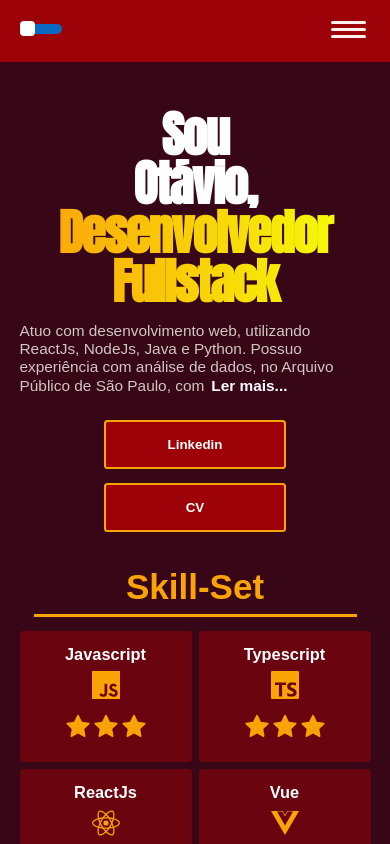
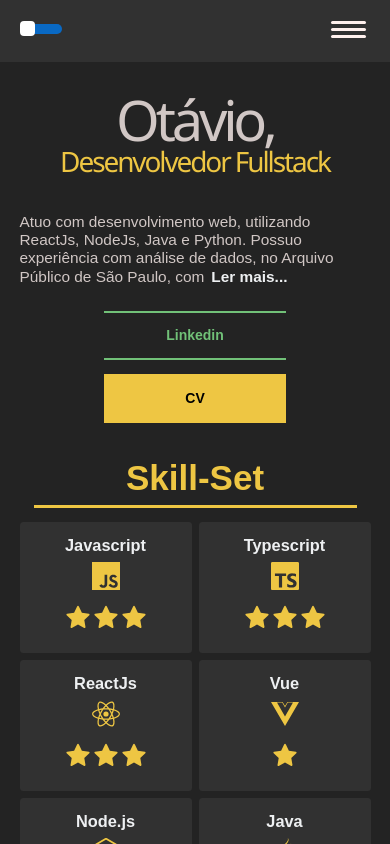
Before and after one commit to OtavioMiranda23/Portfolio, a React (Vite) app: page / in a window 390 px wide. Shown: the top 844 px of the page. Built offline with nearby package versions, Linux system fonts and the light colour scheme.

Commit message:
altera tema e corrige responsividade

```diff
--- a/src/components/ContentBio/index.tsx
+++ b/src/components/ContentBio/index.tsx
@@ -10,9 +10,8 @@
   return (
     <Container>
       <Apresentacao>
-        <span>Sou</span>
-        <span>Otávio,</span>
-        <span>{especialidade}</span>
+        <h1 className="estatico">Otávio,</h1>
+        <span className="digitado">{especialidade}</span>
       </Apresentacao>
       <LerMais limiteCaracteresBio={limiteCaracteresBio}>{descricao}</LerMais>
       <ButtonsBio>
--- a/src/components/ContentBio/styles.ts
+++ b/src/components/ContentBio/styles.ts
@@ -3,6 +3,7 @@
 export const Container = styled.div`
   //border: 1px solid green;
   //margin: 1rem;
+  background: ${props => props.theme.colors.background};
   display: flex;
   flex-direction: column;
   color: ${props => props.theme.colors.text};
@@ -19,59 +20,63 @@
 `;
 
 
-const colorCycle = keyframes`
-0%, 55% {
-  filter: brightness(0) invert(1); //white
-}
-  11%, 33% {
-    filter: none;
+// const colorCycle = keyframes
+// 0%, 55% {
+//   filter: brightness(0) invert(1); //white
+// }
+//   11%, 33% {
+//     filter: none;
+//   }
+// `;
+
+const typing = keyframes`
+  100% {
+    left: 100%;
+    margin: 0 -35px 0 -35px;
   }
 `;
 
-
-export const Apresentacao = styled.h1`
-  font-family: 'Anton', Arial, Helvetica, sans-serif;
-
+export const Apresentacao = styled.div`
+  //font-family: 'Anton', Arial, Helvetica, sans-serif;
+  font-family: 'Segoe UI', Tahoma, Geneva, Verdana, sans-serif;
   display: flex;
   flex-direction: column;
   align-items: center;
-  text-align: center;
-  margin: 1rem;
-  padding-top: 1rem;
-  font-size: 3.5rem;
-  letter-spacing: -.1rem;
+  justify-content: center;
+  margin: auto 0;
+  line-height: 3rem;
+  padding: 1rem;
+  //border: 1px solid green;
+  .estatico {
+    color: ${props => props.theme.colors.textBody};
+    font-size: 4rem;
+    font-weight: 500;
+    letter-spacing: -.3rem;
 
-  color: #fff;
+  }
 
-  line-height: 3.5rem;
-  margin: 2px solid green;
+  .digitado {
+    //border: 1px solid green;
+    color: ${props => props.theme.colors.primary};
+    font-size: 2rem;
+    letter-spacing: -.15rem;
+    position: relative;
 
-  @media screen and (min-width: 889px) {
-    padding: 2rem;
-    font-size: 7rem;
-    line-height: 7rem;
-}
-  span {
-    padding: 0 1rem;
-    filter: brightness(1) invert(0);
+  }
+  .digitado::after {
+    //border: 1px solid green;
+    background: ${props => props.theme.colors.background};
+    content: '';
+    position: absolute;
+    height: 100%;
+    //width: 0%;
+    left: 0;
+    //border-left: 3px solid ${props => props.theme.colors.text};
+    animation: ${typing} 2s steps(15) forwards;
+  }
 
-    background-clip: text;
-    -webkit-background-clip: text;
-    -webkit-text-fill-color: transparent;
 
-    animation: ${colorCycle} 10s ease-in-out infinite;
-  }
-  span:nth-child(1) {
-            background-image: linear-gradient(90deg, #7A056A, #D00000);
-        }
-        span:nth-child(2) {
-            background-image: linear-gradient(90deg, #DC2F02, #F48C06);
-            animation-delay: 3.33s;
-        }
-        span:nth-child(3) {
-            background-image: linear-gradient(90deg, #FAA307, #F7FF08);
-            animation-delay: 6.66s;
-        }
+
 `;
 
 
@@ -89,30 +94,38 @@
   button {
     height: 3.5rem;
     width: 13rem;
-    border-radius: 0.25rem;
+    //border-radius: 0.25rem;
     margin: .5rem;
-    border: 0.2rem solid ${props => props.theme.colors.secundary};
-    background-color: ${props => props.theme.colors.primary};
-    color: ${props => props.theme.colors.text };
+    //border: 0.2rem solid ${props => props.theme.colors.primary};
+    border:none;
+    background-color: ${props => props.theme.colors.primary };
     font-weight: 600;
+    font-size: 1rem;
     z-index: 1;
     outline: none;
     position: relative;
     cursor: pointer;
   }
 
+  .Linkedin {
+    background-color: ${props => props.theme.colors.background};
+    border-top: 2px solid ${props => props.theme.colors.secundary};
+    border-bottom: 2px solid ${props => props.theme.colors.secundary};
+    color: ${props => props.theme.colors.secundary};
+
+  }
   //-------Botão Linkedin-------
   .Linkedin:hover {
-    color: ${props => props.theme.colors.secundary};
+    color: ${props => props.theme.colors.background};
     font-weight: 600;
     cursor: pointer;
-    border: 0.2rem solid ${props => props.theme.colors.secundary};
+    border: 0.2px solid ${props => props.theme.colors.secundary};
     border-left: none;
     border-right: none;
     border-radius: 0;
   }
   .Linkedin:before {
-    transition: 0.1s ease ease-out;
+    transition: 0.3s ease ease-out;
     position: absolute;
     top: 0;
     left: 0;
@@ -120,24 +133,23 @@
     bottom: 0;
     opacity: 0;
     content: "";
-    background-color: ${props => props.theme.colors.background};
+    background-color: ${props => props.theme.colors.secundary};
     border-left: none;
   }
   .Linkedin:hover:before {
     transition: 0.5s all ease;
     left: 0;
-    right: 0%;
+    right: 0;
     opacity: 1;
     z-index: -1;
-    border-left: none;
   }
 
   //----Botão CV-----
   .CV:hover {
-    color: ${props => props.theme.colors.secundary};
+    color: ${props => props.theme.colors.primary};
     font-weight: 600;
     cursor: pointer;
-    border: 0.2rem solid ${props => props.theme.colors.secundary};
+    border: 0.2rem solid ${props => props.theme.colors.primary};
   }
 
   .CV:before {
--- a/src/components/ContentHabilidades/ContentHabilidadesDev/styles.ts
+++ b/src/components/ContentHabilidades/ContentHabilidadesDev/styles.ts
@@ -13,8 +13,8 @@
 
   h1 {
     font-size: 2.5rem;
-    color: ${props => props.theme.colors.secundary};
-    border-bottom: 3px solid ${props => props.theme.colors.secundary};
+    color: ${props => props.theme.colors.primary};
+    border-bottom: 3px solid ${props => props.theme.colors.primary};
     margin: 1rem;
     padding-bottom: 0.5rem;
   }
@@ -64,7 +64,7 @@
   svg {
     width: 2rem;
     height: 2rem;
-    fill: ${props => props.theme.colors.secundary};
+    fill: ${props => props.theme.colors.primary};
     margin-bottom: 0.5rem;
     font-weight: 700;
   }
--- a/src/components/Navbar/index.tsx
+++ b/src/components/Navbar/index.tsx
@@ -19,8 +19,12 @@
     <>
         { isNavBarExpandida && navBarAberta }
     <Container>
-
-      <BarrasMenuHamburguer>
+      <ul>
+        <li>Bio</li>
+        <li>Habilidade</li>
+        <li>Portfólio</li>
+      </ul>
+      <BarrasMenuHamburguer className='menuMobile'>
         <input
         type="checkbox"
         onChange={(event:React.ChangeEvent<HTMLInputElement>)=> setIsNavBarExpandida(event.currentTarget.checked)} />
--- a/src/components/Navbar/styles.ts
+++ b/src/components/Navbar/styles.ts
@@ -1,11 +1,68 @@
 import styled from 'styled-components';
 
 export const Container = styled.nav`
-    background: ${props => props.theme.colors.primary};
+    background: ${props => props.theme.colors.tertiary};
     font-weight: 500;
     //height: 125px;
     height: 62px;
 
+    ul {
+            //border: 1px solid green;
+            margin: 0 4.5rem;
+            display: flex;
+            flex-direction: row;
+            justify-content:space-around;
+            height: 100%;
+            text-align: center;
+
+            font-size: 1.1rem;
+            font-weight: 500;
+            color: ${props => props.theme.colors.textBody};
+
+            li {
+
+                //border: 1px solid green;
+                list-style: none;
+                position: relative;
+
+                top: 30%;
+                ;
+                :hover {
+                    color: ${props => props.theme.colors.text};
+                    transition: 50ms ease-out;
+                    cursor: pointer;
+                }
+            }
+        }
+
+    @media screen and (max-width: 600px) {
+        ul {
+            display: none;
+        }
+}
+    @media screen and (min-width: 1200px) {
+        ul {
+            margin: 0 6rem;
+        }
+        .menuMobile {
+            display: none;
+        }
+    }
+    @media screen and (min-width: 889px) {
+        .menuMobile {
+            display: none;
+        }
+
+    }
+`;
+
+export const MenuEmLinha = styled.ul`
+    display: flex;
+    flex-direction: row;
+    justify-content: end;
+    padding: 1.5rem;
+
+    font-size: 1rem;
 `;
 
 export const MenuBurguer = styled.div`
@@ -20,7 +77,7 @@
     //padding: 0.5rem;
     text-align: center;
 
-    background-color: ${props => props.theme.colors.primary};
+    background-color: ${props => props.theme.colors.tertiary};
 
     ul {
         list-style-type: none;
--- a/src/styles/themes/dev.ts
+++ b/src/styles/themes/dev.ts
@@ -1,12 +1,12 @@
 export default {
   title: 'devTheme',
   colors: {
-    primary: '#9D0208',
-    secundary: '#FAA307',
-    tertiary: '#6A040F',
+    primary: '#EEC643',
+    secundary: '#71C178',
+    tertiary: '#313131',
 
-    background: '#370617',
-    text: '#FFFFFF',
+    background: '#232323',
+    text: '#EEF0F2',
     textBody: '#D1C7C5'
   }
 }
```
